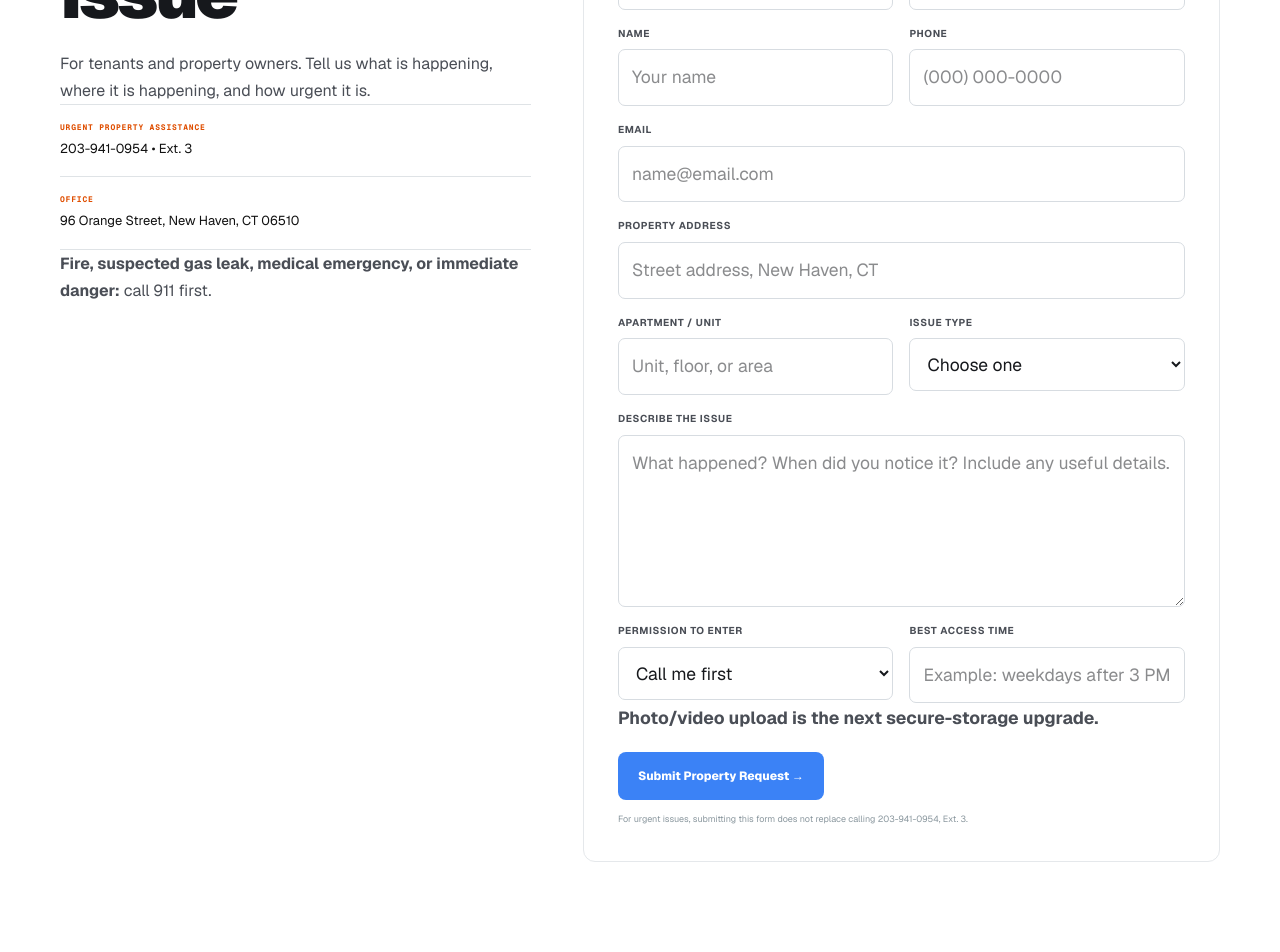
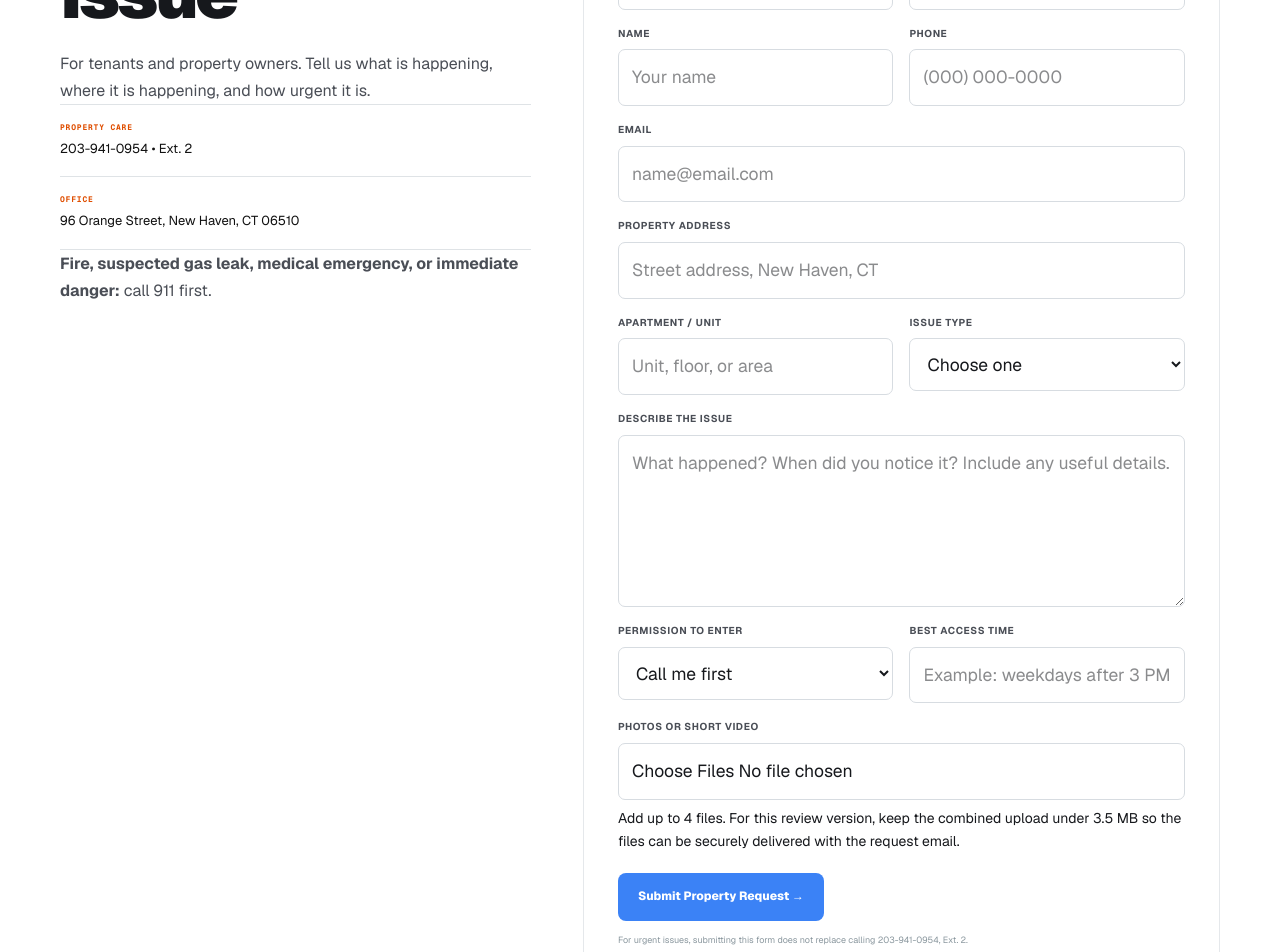
Before and after one commit to expresparking/express-parking-web, a Next.js app: page /property-care/report in a window 1280 px wide. Shown: the part 400-1352 px from the top of the page. Built offline with nearby package versions, Linux system fonts and the light colour scheme.

Commit message:
Add Property Care photo and video attachments

```diff
--- a/app/property-care/report/page.tsx
+++ b/app/property-care/report/page.tsx
@@ -6,6 +6,7 @@ export default function PropertyIssuePage() {
   const [reference, setReference] = useState("");
   const [error, setError] = useState("");
   const [sending, setSending] = useState(false);
+  const [mediaSummary, setMediaSummary] = useState("");
 
   async function submit(e: FormEvent<HTMLFormElement>) {
     e.preventDefault();
@@ -14,26 +15,31 @@ export default function PropertyIssuePage() {
 
     const form = e.currentTarget;
     const formData = new FormData(form);
-    const payload = Object.fromEntries(formData.entries());
 
     try {
       const response = await fetch("/api/property-care/request", {
         method: "POST",
-        headers: { "Content-Type": "application/json" },
-        body: JSON.stringify(payload),
+        body: formData,
       });
       const data = await response.json();
       if (!response.ok) throw new Error(data.error || "Unable to submit request.");
       setReference(data.reference || "Submitted");
       form.reset();
+      setMediaSummary("");
     } catch (err) {
-      setError(err instanceof Error ? err.message : "Unable to submit request. Please call 203-941-0954, Ext. 3.");
+      setError(err instanceof Error ? err.message : "Unable to submit request. Please call 203-941-0954, Ext. 2.");
     } finally {
       setSending(false);
     }
   }
 
-  if (reference) return <main className="property-care-theme"><section className="section shell"><div className="form-success" role="status"><span>✓</span><div><h1>Request received.</h1><p>Your Express Property Care reference number is <strong>{reference}</strong>.</p><p>Our team will review the request and respond using the contact information you provided. For urgent property assistance, call 203-941-0954, Ext. 3.</p></div></div></section></main>;
+  function handleFiles(files: FileList | null) {
+    if (!files?.length) return setMediaSummary("");
+    const totalMb = Array.from(files).reduce((sum, file) => sum + file.size, 0) / 1024 / 1024;
+    setMediaSummary(`${files.length} file${files.length === 1 ? "" : "s"} selected • ${totalMb.toFixed(1)} MB total`);
+  }
+
+  if (reference) return <main className="property-care-theme"><section className="section shell"><div className="form-success" role="status"><span>✓</span><div><h1>Request received.</h1><p>Your Express Property Care reference number is <strong>{reference}</strong>.</p><p>Our team will review the request and respond using the contact information you provided. For urgent property assistance, call 203-941-0954, Ext. 2.</p></div></div></section></main>;
 
   return <main className="property-care-theme">
     <section className="contact-hero property-care-request-hero"><div className="shell contact-grid">
@@ -41,10 +47,10 @@ export default function PropertyIssuePage() {
         <span className="eyebrow light"><span className="eyebrow-line" />Express Property Care</span>
         <h1>Report a Property Issue</h1>
         <p>For tenants and property owners. Tell us what is happening, where it is happening, and how urgent it is.</p>
-        <div className="contact-details"><div><small>URGENT PROPERTY ASSISTANCE</small><a href="tel:+12039410954">203-941-0954 • Ext. 3</a></div><div><small>OFFICE</small><span>96 Orange Street, New Haven, CT 06510</span></div></div>
+        <div className="contact-details"><div><small>PROPERTY CARE</small><a href="tel:+12039410954">203-941-0954 • Ext. 2</a></div><div><small>OFFICE</small><span>96 Orange Street, New Haven, CT 06510</span></div></div>
         <p><strong>Fire, suspected gas leak, medical emergency, or immediate danger:</strong> call 911 first.</p>
       </div>
-      <form className="inquiry-form" onSubmit={submit}>
+      <form className="inquiry-form" onSubmit={submit} encType="multipart/form-data">
         <div className="form-head"><span>Service request</span><h2>What needs attention?</h2><p>Provide enough information for our team to assess the right next step.</p></div>
         <div className="form-grid">
           <label><span>I am a</span><select required name="role" defaultValue=""><option value="" disabled>Choose one</option><option>Tenant</option><option>Property owner</option><option>Authorized representative</option></select></label>
@@ -54,15 +60,15 @@ export default function PropertyIssuePage() {
           <label className="form-wide"><span>Email</span><input required type="email" name="email" placeholder="name@email.com" /></label>
           <label className="form-wide"><span>Property address</span><input required name="address" placeholder="Street address, New Haven, CT" /></label>
           <label><span>Apartment / Unit</span><input name="unit" placeholder="Unit, floor, or area" /></label>
-          <label><span>Issue type</span><select required name="issue" defaultValue=""><option value="" disabled>Choose one</option><option>Plumbing / water</option><option>Electrical / lighting</option><option>Heating / cooling</option><option>Lock / access</option><option>Appliance</option><option>Common area</option><option>Cleaning / appearance</option><option>Damage</option><option>Other</option></select></label>
+          <label><span>Issue type</span><select required name="issue" defaultValue=""><option value="" disabled>Choose one</option><option>Plumbing / water</option><option>Electrical / lighting</option><option>Heating / cooling</option><option>Lock / access</option><option>Minor maintenance</option><option>Trash / recycling staging</option><option>Common area</option><option>Cleaning / appearance</option><option>Damage</option><option>Other</option></select></label>
           <label className="form-wide"><span>Describe the issue</span><textarea required name="description" rows={5} placeholder="What happened? When did you notice it? Include any useful details." /></label>
           <label><span>Permission to enter</span><select required name="entry"><option>Call me first</option><option>Yes — authorized access</option><option>No — I must be present</option></select></label>
           <label><span>Best access time</span><input name="accessTime" placeholder="Example: weekdays after 3 PM" /></label>
+          <label className="form-wide media-upload-field"><span>Photos or short video</span><input type="file" name="media" accept="image/jpeg,image/png,image/webp,video/mp4,video/quicktime" multiple onChange={(e) => handleFiles(e.currentTarget.files)} /><small>Add up to 4 files. For this review version, keep the combined upload under 3.5 MB so the files can be securely delivered with the request email.</small>{mediaSummary && <strong>{mediaSummary}</strong>}</label>
         </div>
-        <p><strong>Photo/video upload is the next secure-storage upgrade.</strong></p>
         {error && <p role="alert" style={{ color: "#a51d1d", fontWeight: 700 }}>{error}</p>}
         <button className="button property-care-button" type="submit" disabled={sending}>{sending ? "Sending…" : "Submit Property Request →"}</button>
-        <small>For urgent issues, submitting this form does not replace calling 203-941-0954, Ext. 3.</small>
+        <small>For urgent issues, submitting this form does not replace calling 203-941-0954, Ext. 2.</small>
       </form>
     </div></section>
   </main>;
```
